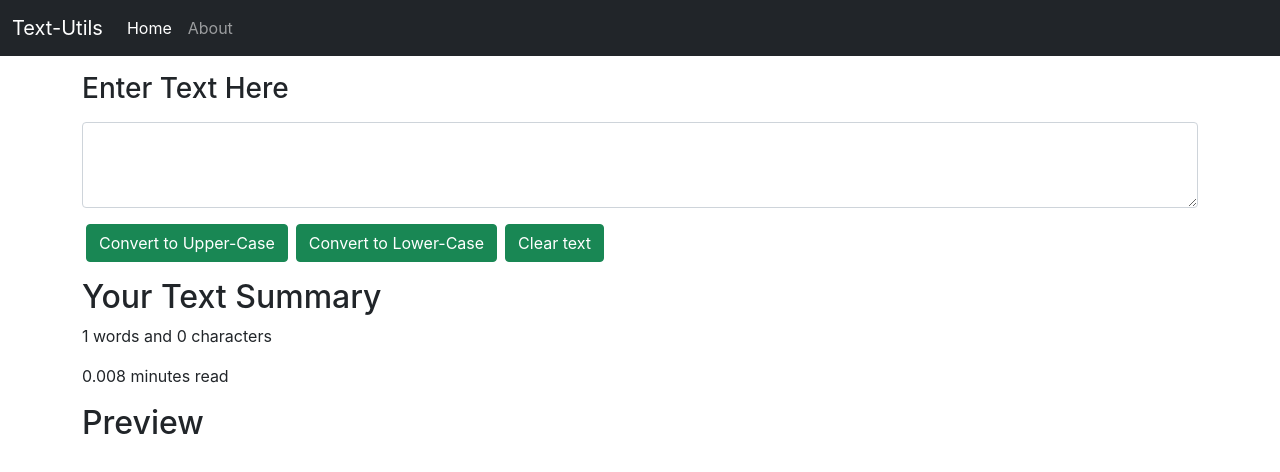
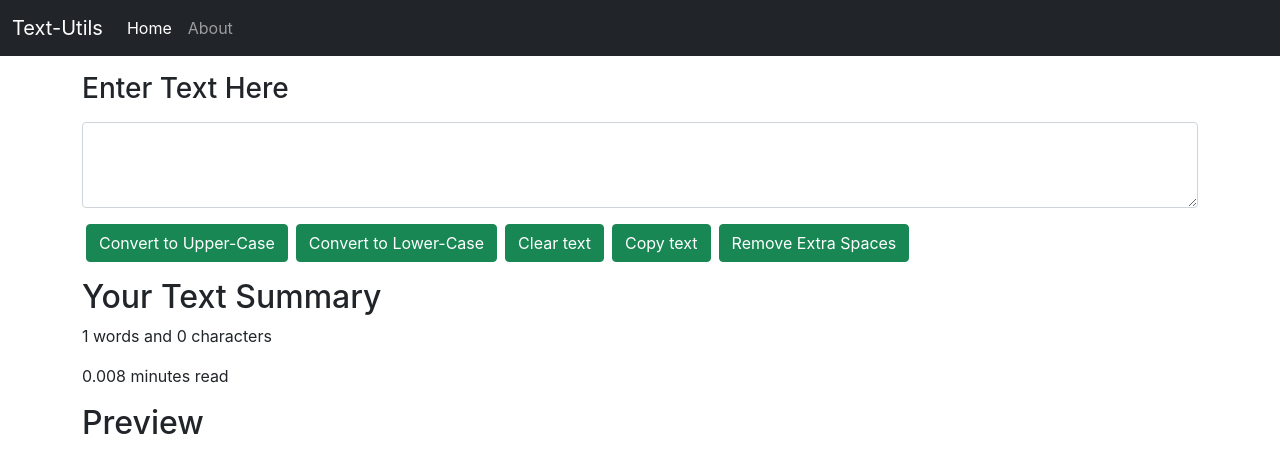
Before and after one commit to Nitish85345/Text-Utils, a React (Create React App) app: page / in a window 1280 px wide. Shown: the top 472 px of the page. Built offline with nearby package versions, Linux system fonts and the light colour scheme.

Commit message:
Added Handle copy & Remove Extra space functionality

```diff
--- a/src/Components/Textform.js
+++ b/src/Components/Textform.js
@@ -24,7 +24,17 @@ export default function Textform(props) {
         setText("");
     }
 
-    const [text, setText] = useState('')
+    const handleCopy = () => {
+        var copytext = document.getElementById("myBox");
+        navigator.clipboard.writeText(copytext.value);
+    }
+
+    const handleExtraSpaces = () => {
+        let newtext = text.split(/[ ]+/);
+        setText(newtext.join(" "));
+    }
+
+    const [text, setText] = useState('');
 
     return (
         <>
@@ -38,6 +48,8 @@ export default function Textform(props) {
                 <button type="button" className="btn btn-success mx-1" onClick={handleUpClick}>Convert to Upper-Case</button>
                 <button type="button" className="btn btn-success mx-1" onClick={handleLoClick}>Convert to Lower-Case</button>
                 <button type="button" className="btn btn-success mx-1" onClick={handleClearClick}>Clear text</button>
+                <button type="button" className="btn btn-success mx-1" onClick={handleCopy}>Copy text</button>
+                <button type="button" className="btn btn-success mx-1" onClick={handleExtraSpaces}>Remove Extra Spaces</button>
             </div>
         </div>
         <Summary text={text}/>
```
